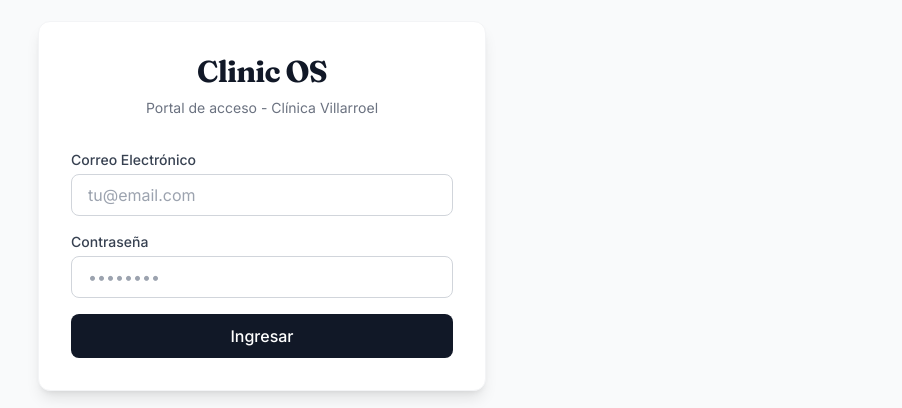
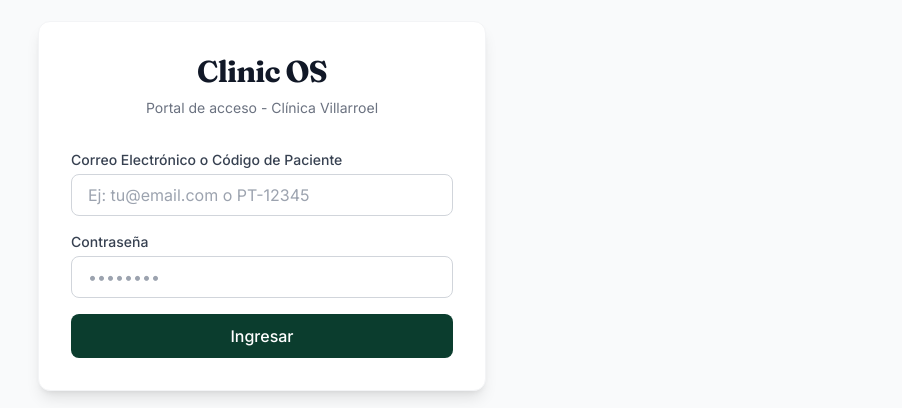
Before and after one commit to b3njaminfuentes/odonto, a Next.js app: page /login in a window 1280 px wide. Shown: the part 194-602 px from the top of the page, without its empty margins (378-1280 px from the left). Built offline with nearby package versions, Linux system fonts and the light colour scheme; no server answers.

Commit message:
feat(auth): support patient code login and improve login ui

```diff
--- a/src/app/login/login-form.tsx
+++ b/src/app/login/login-form.tsx
@@ -19,8 +19,13 @@ export default function LoginForm() {
     setLoading(true)
 
     try {
+      // Si el usuario introduce un código o DNI sin '@', le agregamos un dominio interno.
+      // Esto permite que el login de Supabase funcione (exige formato email) mientras que
+      // el paciente solo tiene que recordar su código.
+      const loginEmail = email.includes('@') ? email : `${email}@paciente.clinica.com`
+
       const { data, error: signInError } = await supabase.auth.signInWithPassword({
-        email,
+        email: loginEmail,
         password,
       })
 
@@ -42,15 +47,15 @@ export default function LoginForm() {
     <form onSubmit={handleLogin} className="space-y-4">
       <div>
         <label className="block text-sm font-medium text-gray-700 mb-1">
-          Correo Electrónico
+          Correo Electrónico o Código de Paciente
         </label>
         <input
-          type="email"
+          type="text"
           value={email}
           onChange={(e) => setEmail(e.target.value)}
           required
-          className="w-full px-4 py-2 border border-gray-300 rounded-lg focus:ring-2 focus:ring-blue-500 focus:border-blue-500 outline-none transition-all"
-          placeholder="tu@email.com"
+          className="w-full px-4 py-2 border border-gray-300 rounded-lg focus:ring-2 focus:ring-primary focus:border-primary outline-none transition-all"
+          placeholder="Ej: tu@email.com o PT-12345"
         />
       </div>
 
@@ -63,7 +68,7 @@ export default function LoginForm() {
           value={password}
           onChange={(e) => setPassword(e.target.value)}
           required
-          className="w-full px-4 py-2 border border-gray-300 rounded-lg focus:ring-2 focus:ring-blue-500 focus:border-blue-500 outline-none transition-all"
+          className="w-full px-4 py-2 border border-gray-300 rounded-lg focus:ring-2 focus:ring-primary focus:border-primary outline-none transition-all"
           placeholder="••••••••"
         />
       </div>
@@ -77,7 +82,7 @@ export default function LoginForm() {
       <button
         type="submit"
         disabled={loading}
-        className="w-full py-2.5 px-4 bg-gray-900 hover:bg-gray-800 text-white font-medium rounded-lg transition-colors focus:ring-4 focus:ring-gray-200 disabled:opacity-70 disabled:cursor-not-allowed"
+        className="w-full py-2.5 px-4 bg-primary hover:bg-primary/90 text-white font-medium rounded-lg transition-colors focus:ring-4 focus:ring-primary/20 disabled:opacity-70 disabled:cursor-not-allowed"
       >
         {loading ? 'Iniciando sesión...' : 'Ingresar'}
       </button>
```
